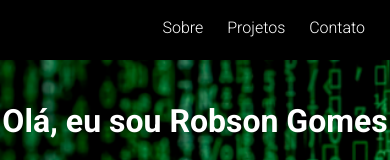
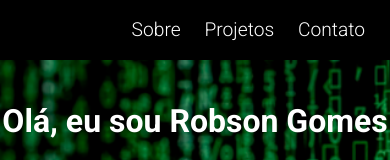
Before and after one commit to Rgomesjr/Portf-lio, a plain HTML site: page index.html in a window 390 px wide. Shown: the top 160 px of the page. Drawn offline with Linux system fonts and the light colour scheme.

Commit message:
styles.css

```diff
--- a/css/styles.css
+++ b/css/styles.css
@@ -258,7 +258,7 @@ footer .detail {
 @media(max-width: 450px){
 
   /*geral*/
-  p, input, textarea #navbar-list li a{
+  p, input, textarea, #navbar-list li a{
     font-size: 1.2rem;
   }
 
```
